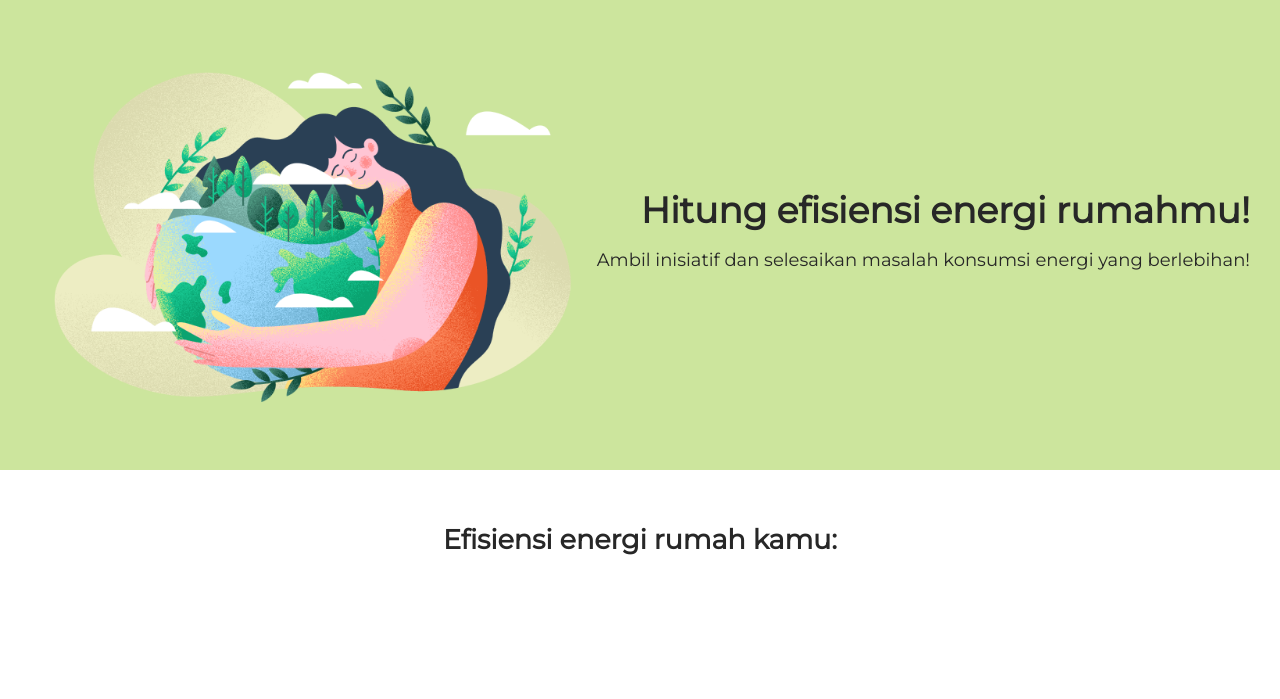
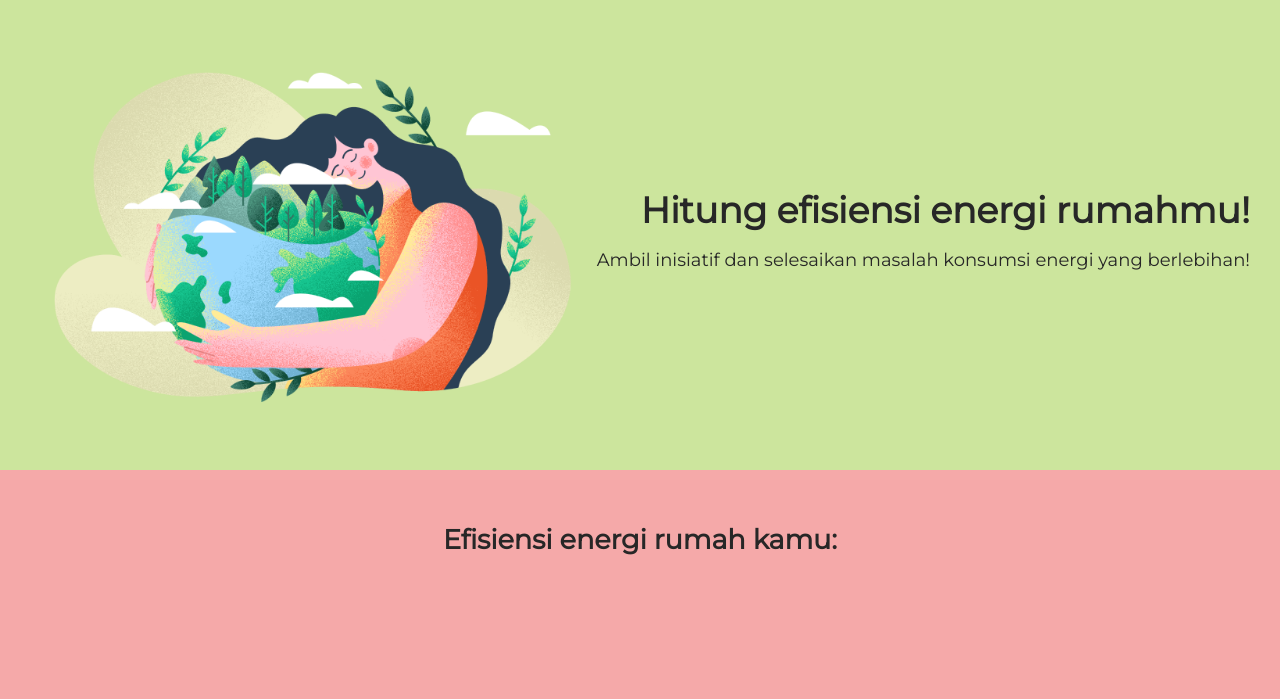
Before and after one commit to daync/M3L2, a Python web app: template M3L2/templates/end.html in a window 1280 px wide. Shown: the top 699 px of the page. Run offline with Jinja, Linux system fonts and the light colour scheme; the template is opened without the code that fills it, so the values that code supplies are empty.

Commit message:
Update style.css

```diff
--- a/M3L2/static/css/style.css
+++ b/M3L2/static/css/style.css
@@ -6,7 +6,7 @@
     font-family: 'Montserrat', sans-serif;
     font-size: 18px;
     line-height: 20px;
-    background-color: #fff;
+    background-color: #f5a9a9;
     color: #272727;
 }
 
```
